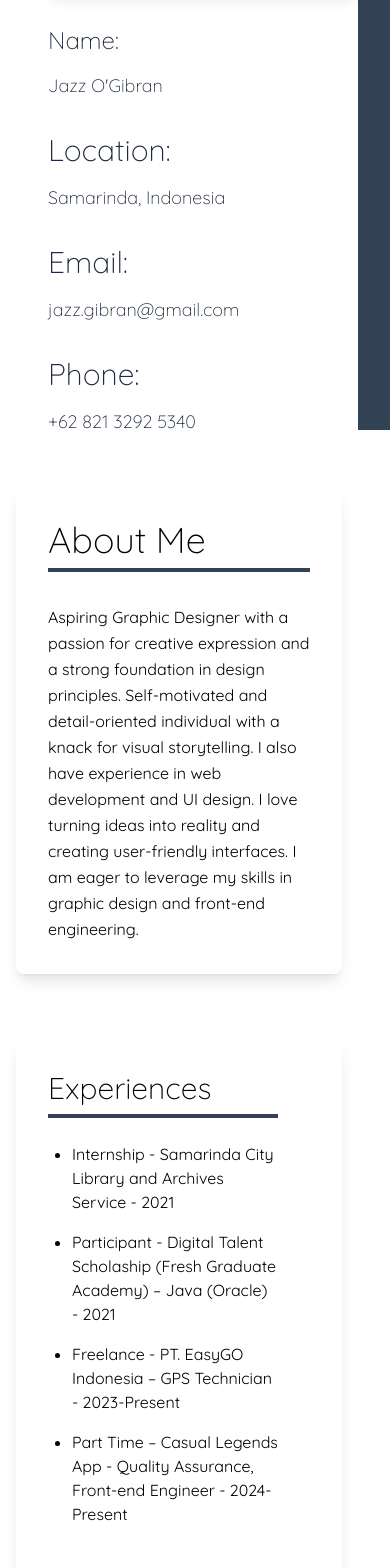
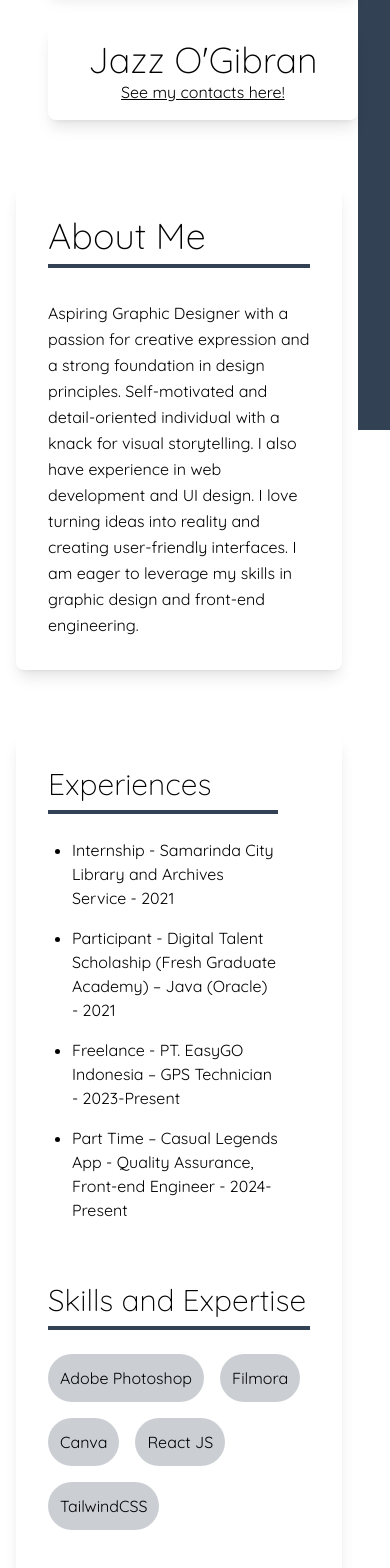
Before and after one commit to jazzgibran/webprofile, a React (Create React App) app: page /about in a window 390 px wide. Shown: the part 414-1982 px from the top of the page. Built offline with nearby package versions, Linux system fonts and the light colour scheme.

Commit message:
second commit

```diff
--- a/public/index.html
+++ b/public/index.html
@@ -25,7 +25,7 @@
       work correctly both with client-side routing and a non-root public URL.
       Learn how to configure a non-root public URL by running `npm run build`.
     -->
-    <title>React App</title>
+    <title>Jazz O'Gibran</title>
   </head>
   <body >
     <noscript>You need to enable JavaScript to run this app.</noscript>
--- a/src/components/WorkCard.js
+++ b/src/components/WorkCard.js
@@ -17,7 +17,7 @@ const WorkCard = ({ title, image, description = "Click the image to see in full
           whileHover={{ scale: 1.05 }}
           src={image}
           alt={title}
-          className="w-full md:h-[350px] h-[150px] object-cover cursor-pointer"
+          className="w-full md:h-[350px] h-[150px]  rounded-lg object-cover cursor-pointer"
           onClick={toggleModal}
         />
         <p className="text-gray-700 text-center font-semibold">{title}</p>
--- a/src/pages/About.js
+++ b/src/pages/About.js
@@ -1,14 +1,14 @@
 import React from 'react';
 import papImage from '../assets/img/pap.jpg';
 import { motion } from 'framer-motion'
+import { Link } from 'react-router-dom';
+
 const About = () => {
-
   return (
-
     <motion.div
       initial={{ opacity: 0 }}
       animate={{ opacity: 1 }}
-      exit={{ opacity: 0 }} className=" font-quicksand container mx-auto px-4 pt-24 flex flex-col md:flex-row">
+      exit={{ opacity: 0 }} className="font-quicksand container mx-auto px-4 pt-24 flex flex-col items-center md:flex-row">
 
       {/* Left Side: About Me and Professional Experience Container */}
       <div className="md:w-2/3 pr-8 order-1">
@@ -40,11 +40,11 @@ const About = () => {
           <div className="md:w-1/2">
             <h2 className="text-3xl md:text-4xl font-quicksand font-light mb-6 border-b-4 border-slate-700 pb-2">Skills and Expertise</h2>
             <div className="flex flex-wrap gap-4 mb-8">
-                <span className="bg-slate-700 bg-opacity-25 px-3 md:px-6  py-3 rounded-full md:text-lg">Adobe Photoshop</span>
-                <span className="bg-slate-700 bg-opacity-25 px-3 md:px-6  py-3 rounded-full md:text-lg">Filmora</span>
-                <span className="bg-slate-700 bg-opacity-25 px-3 md:px-6  py-3 rounded-full md:text-lg">Canva</span>
-                <span className="bg-slate-700 bg-opacity-25 px-3 md:px-6 py-3 rounded-full md:text-lg">React JS</span>
-                <span className="bg-slate-700 bg-opacity-25 px-3 md:px-6  py-3 rounded-full md:text-lg">TailwindCSS</span>
+              <a href='https://www.adobe.com/id_en/products/photoshop.html' className="bg-slate-700 bg-opacity-25 px-3 md:px-6  py-3 rounded-full md:text-lg">Adobe Photoshop</a>
+              <a href='https://filmora.wondershare.com/' className="bg-slate-700 bg-opacity-25 px-3 md:px-6  py-3 rounded-full md:text-lg">Filmora</a>
+              <a href='https://www.canva.com/' className="bg-slate-700 bg-opacity-25 px-3 md:px-6  py-3 rounded-full md:text-lg">Canva</a>
+              <a href='https://react.dev/' className="bg-slate-700 bg-opacity-25 px-3 md:px-6 py-3 rounded-full md:text-lg">React JS</a>
+              <a href='https://tailwindcss.com/' className="bg-slate-700 bg-opacity-25 px-3 md:px-6  py-3 rounded-full md:text-lg">TailwindCSS</a>
             </div>
           </div>
         </div>
@@ -62,7 +62,18 @@ const About = () => {
         </div>
 
         {/* Name, Location, Email, and Phone */}
-          <div className="md:flex flex-wrap flex-row font-light md:p-3 mb-5 text-slate-800 md:text-white">
+          <div className="w-[95%] flex flex-col items-center bg-white p-4 rounded-lg mb-16 shadow-lg">
+            <span className='text-4xl font-quicksand font-light'>Jazz O'Gibran</span>
+            <motion.div
+            whileHover={{ scale: 1.05 }}
+          style={{ transition: 'transform 0.3s ease' }} className='w-max'
+          >
+              <Link to="/contact">
+              <u>See my contacts here!   </u>
+            </Link>
+            </motion.div>
+          </div>
+        {/* <div className="md:flex flex-wrap flex-row font-light md:p-3 mb-5 text-slate-800 md:text-white">
           <div className="basis-1/2 pb-8">
             <h2 className="text-2xl md:text-3xl mb-4">Name:</h2>
             <p className="text-lg">Jazz O'Gibran</p>
@@ -79,7 +90,7 @@ const About = () => {
             <h2 className="text-3xl mb-4">Phone:</h2>
             <p className="text-lg">+62 821 3292 5340</p>
           </div>
-          </div>
+        </div> */}
       </div>
     </motion.div>
 
--- a/src/pages/Home.js
+++ b/src/pages/Home.js
@@ -6,6 +6,7 @@ import { motion } from 'framer-motion'
 
 const Home = () => {
   return (
+
     <motion.div
       initial={{ opacity: 0 }}
       animate={{ opacity: 1 }}
```
Also changed, not shown: 1 other file (tests, documents, lock files or other folders). Lines whose indentation alone changed are shown as unchanged.
